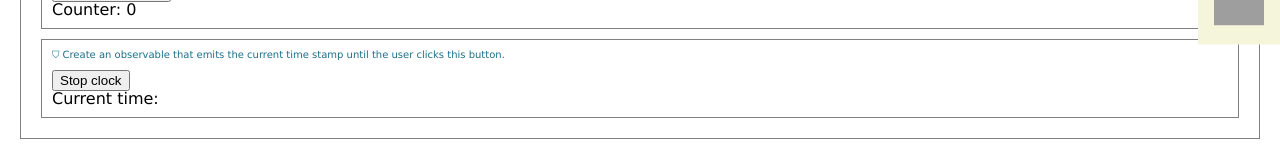
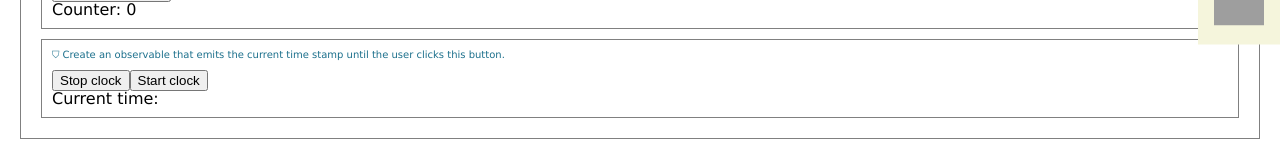
Before and after one commit to Portfolio-Allan-Rolle/100AngularChallenges, an Angular app: page / in a window 1280 px wide. Shown: the part 568-716 px from the top of the page. Built offline with nearby package versions, Linux system fonts and the light colour scheme; no server answers; grey boxes are pictures that could not be loaded.

Commit message:
Rxjs Challenge #9 complete

```diff
--- a/src/app/components/rxjs-challenges/rxjs-challenges.component.html
+++ b/src/app/components/rxjs-challenges/rxjs-challenges.component.html
@@ -70,7 +70,7 @@
       'Create an observable that emits the current time stamp until the user clicks this button.'
     "
   >
-    <button (click)="stopWatch()">Stop clock</button><br />
+    <button (click)="stopWatch()">Stop clock</button><button (click)="startWatch()">Start clock</button><br />
     <span>Current time: {{ currentTimeStamp$ | async }}</span>
   </app-container>
 </section>
--- a/src/app/components/rxjs-challenges/rxjs-challenges.component.ts
+++ b/src/app/components/rxjs-challenges/rxjs-challenges.component.ts
@@ -10,6 +10,7 @@ import {
   interval,
   map,
   of,
+  repeat,
   Subject,
   switchMap,
   take,
@@ -95,10 +96,15 @@ export class RxjsChallengesComponent {
     this.counter$.next(this.counter$.value + 1);
   }
 
+  startDateDisplay$ = new Subject<any>();
   stopDateDisplay$ = new Subject<any>();
   currentTimeStamp$ = new Subject<any>();
   currentTime = interval(1000)
-    .pipe(takeUntil(this.stopDateDisplay$), timestamp())
+    .pipe(
+      takeUntil(this.stopDateDisplay$),
+      repeat({ delay: () => this.startDateDisplay$ }),
+      timestamp(),
+    )
     .subscribe({
       next: (v) => {
         const { timestamp } = v;
@@ -109,4 +115,7 @@ export class RxjsChallengesComponent {
   stopWatch() {
     this.stopDateDisplay$.next(EMPTY);
   }
+  startWatch() {
+    this.startDateDisplay$.next(EMPTY);
+  }
 }
```
Also changed, not shown: 1 other file (tests, documents, lock files or other folders).
